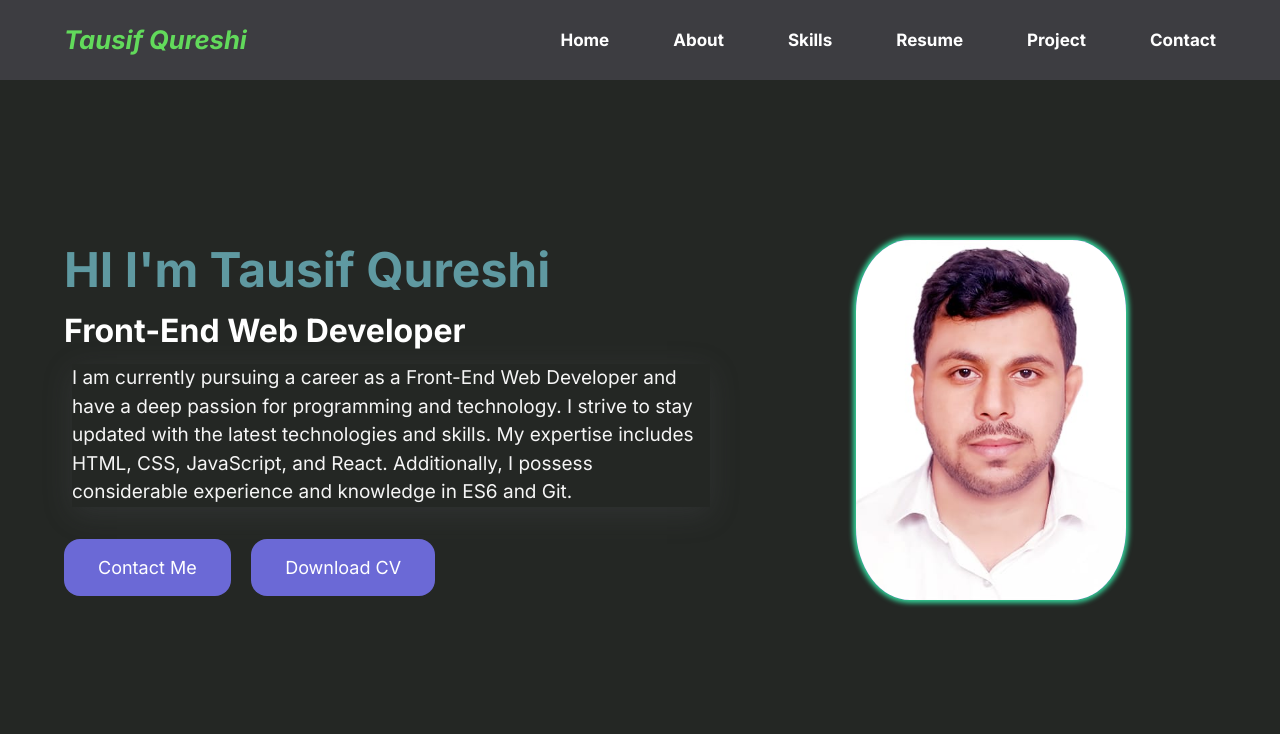
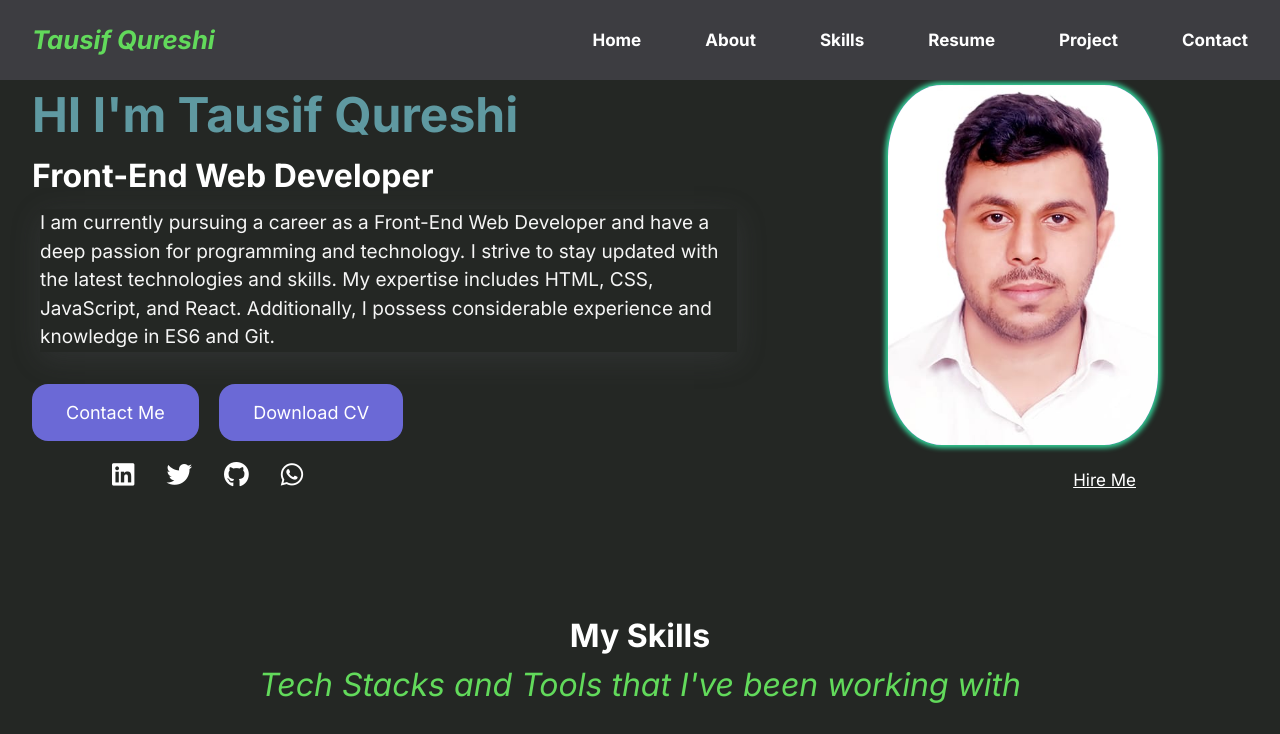
Before and after one commit to Tausifqureshi/My-Portfolio, a plain HTML site: page index.html in a window 1280 px wide. Shown: the top 734 px of the page. Drawn offline with Linux system fonts and the light colour scheme.

Commit message:
Updated-File

```diff
--- a/index.css
+++ b/index.css
@@ -91,6 +91,7 @@ a {
 }
 
 section {
+  /* padding: 8rem 0; */
   padding: 8rem 0;
 }
 
@@ -177,8 +178,8 @@ img {
 
 .container {
   max-width: 1420px;
-  width: 90%;
-  /* width: 95%; */
+  /* width: 90%; */
+  width: 95%;
   margin: 0 auto;
 }
 /* .......................................Start Navbar ........................................................*/
@@ -242,7 +243,7 @@ nav {
 
 /*  .......................Start Header section ........................................*/
 header {
-  height: 100vh;
+  /* height: 100vh; */
   width: 100%;
   overflow: hidden;
   display: grid;
@@ -309,7 +310,7 @@ header {
 }
 
 .hero-image img {
-  position: relative;
+  /* position: relative; */
   /* top: .5rem; */
 }
 
@@ -342,12 +343,23 @@ header {
 }
 
 .Social-links {
-  position: absolute;
-  /* bottom: .1rem; */
+  /* position: absolute;
   bottom: 2rem;
   display: flex;
   align-items: center;
+  gap: 2rem; */
+
+  /* position: relative;
+  bottom: 2rem; */
+  /* top: 1rem; */
+  /* left: 0;
+  right: 0; */
+  position: absolute;
+  display: flex;
+  bottom: 0rem;
+  left: 5rem;
   gap: 2rem;
+  /* z-index: 99999; */
 }
 
 .Social-links a {
@@ -363,9 +375,9 @@ header {
 
 .HireMe {
   position: absolute;
-  bottom: 2rem;
+  bottom: 0rem;
   text-decoration: underline;
-  right: 0;
+  right: 7rem;
   font-size: 17px;
   transition: var(--transition);
 }
@@ -826,8 +838,10 @@ footer {
   }
 
   .Social-links {
-    justify-content: center;
+    /* justify-content: center; */
+    margin-top: auto;
     position: relative;
+    bottom: 2.4rem;
   }
 
   .header-left {
```
